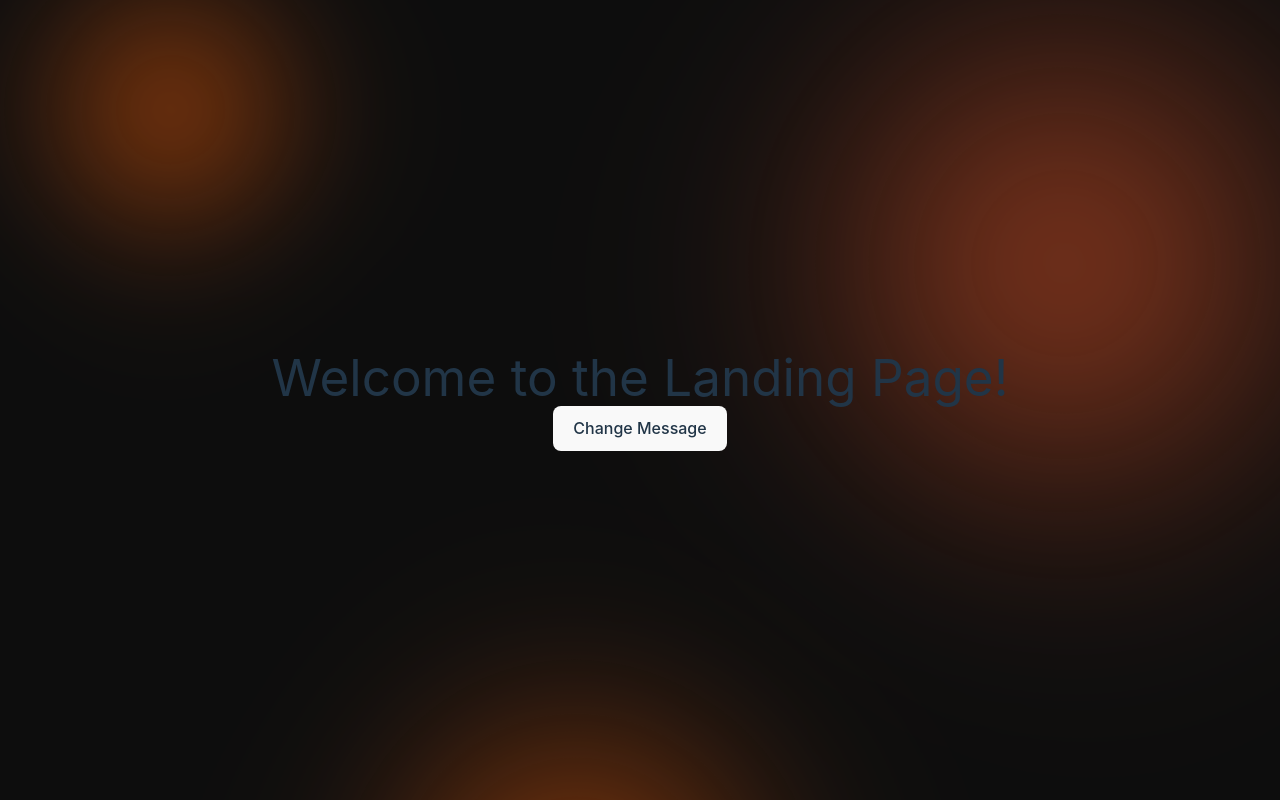
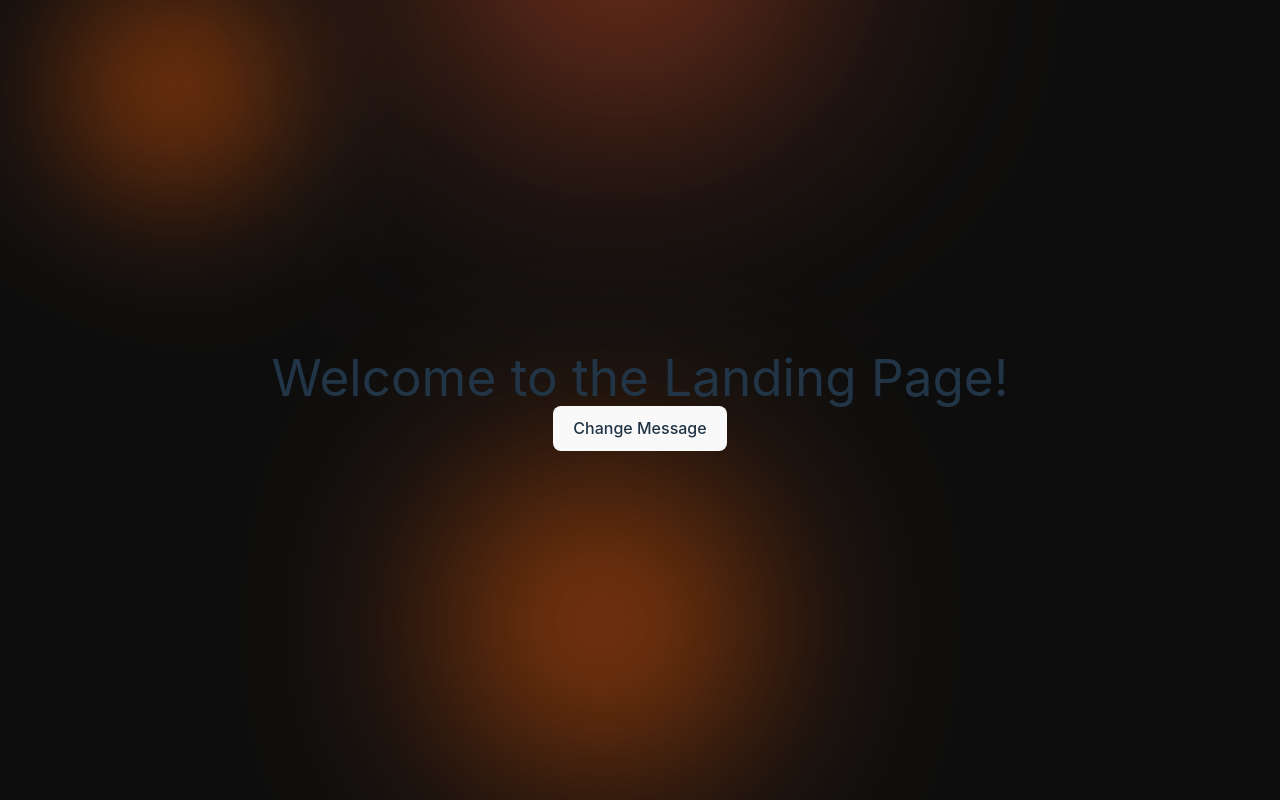
Before and after one commit to Nikhinrajkk/team-hack, a React (Vite) app: page / in a window 1280 px wide. Built offline with nearby package versions, Linux system fonts and the light colour scheme.

Commit message:
Adjust ball animation speeds and transform origins for improved visual dynamics

```diff
--- a/src/index.css
+++ b/src/index.css
@@ -120,7 +120,7 @@ body {
 .ball {
   --delay: 0s;
   --size: 0.1;
-  --speed: 40s;
+  --speed: 90s;
 
   aspect-ratio: 1;
   width: 200px;
@@ -136,7 +136,7 @@ body {
 
   animation: loop var(--speed) infinite linear;
   animation-delay: var(--delay);
-  transform-origin: 50% 50%;
+  transform-origin: 150% 100%;
 
   opacity: 0.6;
 }
@@ -144,7 +144,7 @@ body {
 .ball1 {
   --delay1: -10s;
   --size1: 0.12;
-  --speed1: 45s;
+  --speed1: 60s;
   aspect-ratio: 1;
   width: 300px;
 
@@ -167,10 +167,10 @@ body {
 .ball2 {
   --delay2: -12s;
   --size2: 0.18;
-  --speed2: 50s;
+  --speed2: 80s;
 
   aspect-ratio: 1;
-  width: 400px;
+  width: 350px;
 
   background: linear-gradient(259.53deg, #de5327 6.53%, #de5327 95.34%);
   filter: blur(10vw);
```
